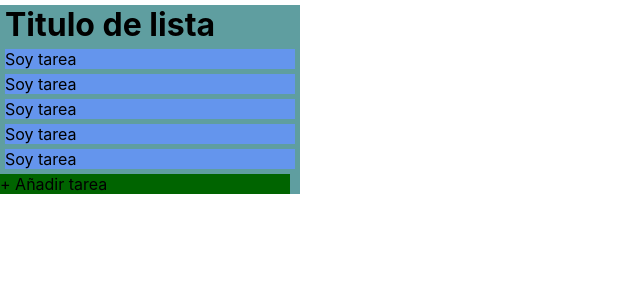
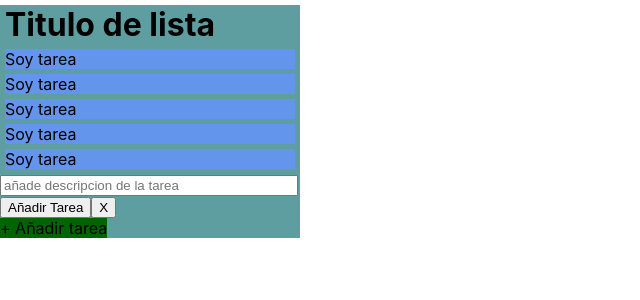
Before and after one commit to creativa-nk/Reto3, a React (Create React App) app: page / in a window 1280 px wide. Shown: the top 300 px of the page, without its empty margins (0-640 px from the left). Built offline with nearby package versions, Linux system fonts and the light colour scheme.

Commit message:
InputCard

```diff
--- a/src/App.css
+++ b/src/App.css
@@ -24,3 +24,8 @@
 .inputConteiner:hover{
     background-color: rgb(114, 124, 114);
 }
+
+.inputCard{
+    width: 290px;
+    height: auto;
+}
--- /dev/null
+++ b/src/components/InputCard.js
@@ -0,0 +1,16 @@
+import React from 'react';
+
+
+export default function InputCard(){
+    return(
+        <div>
+             <div>
+                <input className='inputCard' placeholder='añade descripcion de la tarea'/>
+              </div>
+              <div>
+                  <button>Añadir Tarea</button>
+                  <button>X</button>
+              </div>
+        </div>
+    )
+}
--- a/src/components/InputConteiner.js
+++ b/src/components/InputConteiner.js
@@ -1,11 +1,13 @@
 import React from 'react';
+import InputCard from './InputCard'
 
 
 export default function InputConteiner(){
     return(
-        <div className='inputConteiner'>
+        <div >
             <div>
-              + Añadir tarea
+              <InputCard />
+              <span className='inputConteiner'>+ Añadir tarea </span>
             </div>
 
         </div>
```
